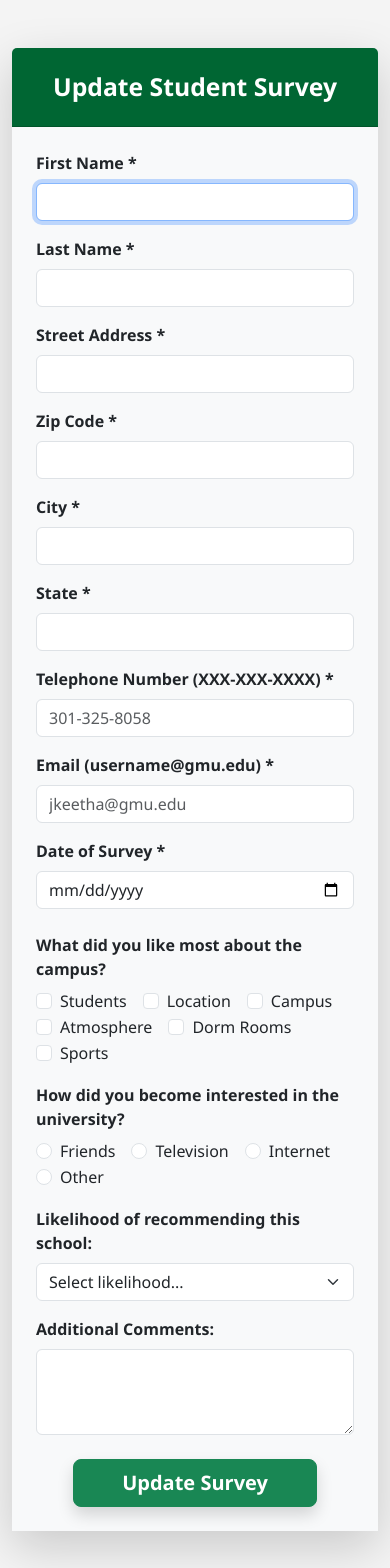
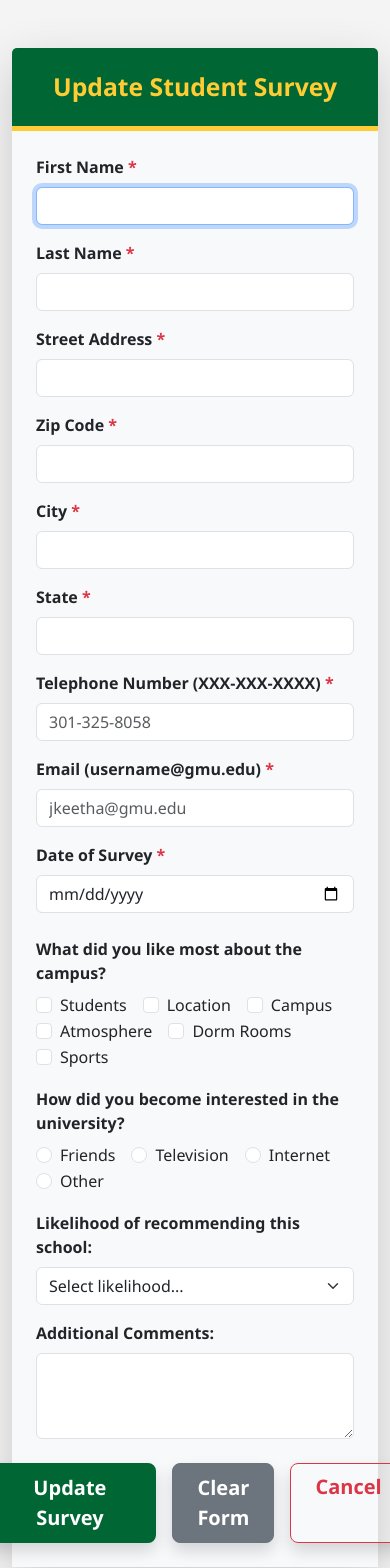
Before and after one commit to joshkeetha2803/swe645-assignment3, a React (Create React App) app in the folder frontend/: page /edit/1 in a window 390 px wide. Shown: the top 1568 px of the page. Built offline with nearby package versions, Linux system fonts and the light colour scheme; no server answers.

Commit message:
Apply final UI polish, styling, and CRUD layout changes

```diff
--- a/frontend/src/components/SurveyForm.js
+++ b/frontend/src/components/SurveyForm.js
@@ -1,5 +1,5 @@
 import React, { useState, useEffect, useRef } from 'react';
-import { useNavigate, useParams } from 'react-router-dom';
+import { useNavigate, useParams, Link } from 'react-router-dom';
 import axios from 'axios';
 
 export default function SurveyForm() {
@@ -8,28 +8,11 @@ export default function SurveyForm() {
   const firstNameRef = useRef(null);
 
   const [formData, setFormData] = useState({
-    firstName: '',
-    lastName: '',
-    street: '',
-    city: '',
-    state: '',
-    zip: '',
-    phone: '',
-    email: '',
-    date: '',
-    likedMost: [],
-    interestSource: '',
-    recommendationLikelihood: '',
-    comments: ''
+    firstName: '', lastName: '', street: '', city: '', state: '', zip: '', phone: '', email: '', date: '', likedMost: [], interestSource: '', recommendationLikelihood: '', comments: ''
   });
 
   useEffect(() => {
-    // Focus cursor on the first field immediately when form loads
-    if (firstNameRef.current) {
-      firstNameRef.current.focus();
-    }
-
-    // If editing an existing record, fetch from backend port 30081
+    if (firstNameRef.current) firstNameRef.current.focus();
     if (id) {
       axios.get(`http://52.86.110.98:30081/api/surveys/${id}`)
         .then(res => setFormData(res.data))
@@ -41,20 +24,22 @@ export default function SurveyForm() {
     const { name, value, type, checked } = e.target;
     if (type === 'checkbox') {
       let updatedLiked = [...formData.likedMost];
-      if (checked) {
-        updatedLiked.push(value);
-      } else {
-        updatedLiked = updatedLiked.filter(item => item !== value);
-      }
+      if (checked) updatedLiked.push(value);
+      else updatedLiked = updatedLiked.filter(item => item !== value);
       setFormData({ ...formData, likedMost: updatedLiked });
     } else {
       setFormData({ ...formData, [name]: value });
     }
   };
 
+  const handleClear = () => {
+    setFormData({
+      firstName: '', lastName: '', street: '', city: '', state: '', zip: '', phone: '', email: '', date: '', likedMost: [], interestSource: '', recommendationLikelihood: '', comments: ''
+    });
+  };
+
   const validateForm = () => {
     let errors = [];
-
     const nameRegex = /^[A-Za-z\s]+$/;
     if (!nameRegex.test(formData.firstName)) errors.push("First Name must contain letters only.");
     if (!nameRegex.test(formData.lastName)) errors.push("Last Name must contain letters only.");
@@ -83,20 +68,12 @@ export default function SurveyForm() {
     };
 
     if (id) {
-      // Update existing record on port 30081
       axios.put(`http://52.86.110.98:30081/api/surveys/${id}`, payload)
-        .then(() => {
-          alert("Survey updated successfully!");
-          navigate('/surveys');
-        })
+        .then(() => { alert("Survey updated successfully!"); navigate('/surveys'); })
         .catch(err => alert("Error updating survey: " + err.message));
     } else {
-      // Create new record on port 30081
       axios.post('http://52.86.110.98:30081/api/surveys', payload)
-        .then(() => {
-          alert("Survey submitted successfully!");
-          navigate('/surveys');
-        })
+        .then(() => { alert("Survey submitted successfully!"); navigate('/surveys'); })
         .catch(err => alert("Error submitting survey: " + err.message));
     }
   };
@@ -104,127 +81,55 @@ export default function SurveyForm() {
   return (
     <div className="container mt-5 mb-5">
       <div className="card shadow-lg border-0">
-        <div className="card-header text-white p-4 text-center" style={{ backgroundColor: '#006633' }}>
-          <h2 className="mb-0 fw-bold">{id ? 'Update Student Survey' : 'Student Survey Form'}</h2>
+        <div className="card-header p-4 text-center" style={{ backgroundColor: 'var(--gmu-green)', borderBottom: '5px solid var(--gmu-yellow)' }}>
+          <h2 className="mb-0 fw-bold" style={{ color: 'var(--gmu-yellow)' }}>
+            {id ? 'Update Student Survey' : 'Student Survey Form'}
+          </h2>
         </div>
         <div className="card-body p-4 bg-light">
           <form onSubmit={handleSubmit} className="row g-3">
             <div className="col-md-6">
-              <label className="form-label fw-bold">First Name *</label>
-              <input
-                ref={firstNameRef}
-                type="text"
-                className="form-control"
-                name="firstName"
-                value={formData.firstName}
-                onChange={handleChange}
-                required
-              />
+              <label className="form-label fw-bold">First Name <span className="text-danger">*</span></label>
+              <input ref={firstNameRef} type="text" className="form-control" name="firstName" value={formData.firstName} onChange={handleChange} required />
             </div>
             <div className="col-md-6">
-              <label className="form-label fw-bold">Last Name *</label>
-              <input
-                type="text"
-                className="form-control"
-                name="lastName"
-                value={formData.lastName}
-                onChange={handleChange}
-                required
-              />
+              <label className="form-label fw-bold">Last Name <span className="text-danger">*</span></label>
+              <input type="text" className="form-control" name="lastName" value={formData.lastName} onChange={handleChange} required />
             </div>
             <div className="col-12">
-              <label className="form-label fw-bold">Street Address *</label>
-              <input
-                type="text"
-                className="form-control"
-                name="street"
-                value={formData.street}
-                onChange={handleChange}
-                required
-              />
+              <label className="form-label fw-bold">Street Address <span className="text-danger">*</span></label>
+              <input type="text" className="form-control" name="street" value={formData.street} onChange={handleChange} required />
             </div>
             <div className="col-md-4">
-              <label className="form-label fw-bold">Zip Code *</label>
-              <input
-                type="text"
-                className="form-control"
-                name="zip"
-                value={formData.zip}
-                onChange={handleChange}
-                required
-              />
+              <label className="form-label fw-bold">Zip Code <span className="text-danger">*</span></label>
+              <input type="text" className="form-control" name="zip" value={formData.zip} onChange={handleChange} required />
             </div>
             <div className="col-md-4">
-              <label className="form-label fw-bold">City *</label>
-              <input
-                type="text"
-                className="form-control"
-                name="city"
-                value={formData.city}
-                onChange={handleChange}
-                required
-              />
+              <label className="form-label fw-bold">City <span className="text-danger">*</span></label>
+              <input type="text" className="form-control" name="city" value={formData.city} onChange={handleChange} required />
             </div>
             <div className="col-md-4">
-              <label className="form-label fw-bold">State *</label>
-              <input
-                type="text"
-                className="form-control"
-                name="state"
-                value={formData.state}
-                onChange={handleChange}
-                maxLength="2"
-                required
-              />
+              <label className="form-label fw-bold">State <span className="text-danger">*</span></label>
+              <input type="text" className="form-control" name="state" value={formData.state} onChange={handleChange} maxLength="2" required />
             </div>
             <div className="col-md-6">
-              <label className="form-label fw-bold">Telephone Number (XXX-XXX-XXXX) *</label>
-              <input
-                type="text"
-                className="form-control"
-                name="phone"
-                value={formData.phone}
-                onChange={handleChange}
-                placeholder="301-325-8058"
-                required
-              />
+              <label className="form-label fw-bold">Telephone Number (XXX-XXX-XXXX) <span className="text-danger">*</span></label>
+              <input type="text" className="form-control" name="phone" value={formData.phone} onChange={handleChange} placeholder="301-325-8058" required />
             </div>
             <div className="col-md-6">
-              <label className="form-label fw-bold">Email (username@gmu.edu) *</label>
-              <input
-                type="email"
-                className="form-control"
-                name="email"
-                value={formData.email}
-                onChange={handleChange}
-                placeholder="jkeetha@gmu.edu"
-                required
-              />
+              <label className="form-label fw-bold">Email (username@gmu.edu) <span className="text-danger">*</span></label>
+              <input type="email" className="form-control" name="email" value={formData.email} onChange={handleChange} placeholder="jkeetha@gmu.edu" required />
             </div>
             <div className="col-md-6">
-              <label className="form-label fw-bold">Date of Survey *</label>
-              <input
-                type="date"
-                className="form-control"
-                name="date"
-                value={formData.date}
-                onChange={handleChange}
-                required
-              />
+              <label className="form-label fw-bold">Date of Survey <span className="text-danger">*</span></label>
+              <input type="date" className="form-control" name="date" value={formData.date} onChange={handleChange} required />
             </div>
 
             <div className="col-12 mt-4">
               <label className="form-label fw-bold d-block">What did you like most about the campus?</label>
               {['students', 'location', 'campus', 'atmosphere', 'dorm rooms', 'sports'].map(opt => (
                 <div key={opt} className="form-check form-check-inline">
-                  <input
-                    className="form-check-input"
-                    type="checkbox"
-                    name="likedMost"
-                    value={opt}
-                    checked={Array.isArray(formData.likedMost) ? formData.likedMost.includes(opt) : formData.likedMost.includes(opt)}
-                    onChange={handleChange}
-                  />
+                  <input className="form-check-input" type="checkbox" name="likedMost" value={opt} checked={Array.isArray(formData.likedMost) ? formData.likedMost.includes(opt) : formData.likedMost.includes(opt)} onChange={handleChange} />
                   <label className="form-check-label text-capitalize">{opt}</label>
                 </div>
               ))}
@@ -234,14 +139,7 @@ export default function SurveyForm() {
               <label className="form-label fw-bold d-block">How did you become interested in the university?</label>
               {['friends', 'television', 'Internet', 'other'].map(src => (
                 <div key={src} className="form-check form-check-inline">
-                  <input
-                    className="form-check-input"
-                    type="radio"
-                    name="interestSource"
-                    value={src}
-                    checked={formData.interestSource === src}
-                    onChange={handleChange}
-                  />
+                  <input className="form-check-input" type="radio" name="interestSource" value={src} checked={formData.interestSource === src} onChange={handleChange} />
                   <label className="form-check-label text-capitalize">{src}</label>
                 </div>
               ))}
@@ -262,10 +160,16 @@ export default function SurveyForm() {
               <textarea className="form-control" name="comments" rows="3" value={formData.comments} onChange={handleChange}></textarea>
             </div>
 
-            <div className="col-12 text-center mt-4">
-              <button type="submit" className="btn btn-success btn-lg px-5 fw-bold shadow">
+            <div className="col-12 text-center mt-4 d-flex justify-content-center gap-3">
+              <button type="submit" className="btn btn-mason-green btn-lg px-5 fw-bold shadow">
                 {id ? 'Update Survey' : 'Submit Survey'}
               </button>
+              <button type="button" onClick={handleClear} className="btn btn-secondary btn-lg px-4 fw-bold shadow">
+                Clear Form
+              </button>
+              <Link to="/" className="btn btn-outline-danger btn-lg px-4 fw-bold shadow">
+                Cancel
+              </Link>
             </div>
           </form>
         </div>
--- a/frontend/src/components/SurveyList.js
+++ b/frontend/src/components/SurveyList.js
@@ -6,7 +6,6 @@ export default function SurveyList() {
   const [surveys, setSurveys] = useState([]);
 
   const fetchSurveys = () => {
-    // Fetch all records from backend port 30081
     axios.get('http://52.86.110.98:30081/api/surveys')
       .then(res => setSurveys(res.data))
       .catch(err => console.error("Error fetching surveys:", err));
@@ -18,7 +17,6 @@ export default function SurveyList() {
 
   const handleDelete = (id) => {
     if (window.confirm("Are you sure you want to delete this survey record?")) {
-      // Delete record on backend port 30081
       axios.delete(`http://52.86.110.98:30081/api/surveys/${id}`)
         .then(() => {
           alert("Survey deleted successfully.");
@@ -29,37 +27,55 @@ export default function SurveyList() {
   };
 
   return (
-    <div className="container mt-5">
+    <div className="container-fluid mt-5 px-4">
       <div className="d-flex justify-content-between align-items-center mb-4">
-        <h2 className="text-success fw-bold">Submitted Surveys (CRUD Portal)</h2>
-        <Link to="/survey" className="btn btn-success fw-bold shadow">Add New Survey</Link>
+        <h2 className="fw-bold" style={{ color: 'var(--gmu-green)' }}>All Survey Responses</h2>
+        <Link to="/survey" className="btn btn-mason-green fw-bold shadow">Add New Survey</Link>
       </div>
 
       {surveys.length === 0 ? (
         <div className="alert alert-info text-center py-4">No surveys recorded yet. Submit one to see it here!</div>
       ) : (
         <div className="table-responsive shadow-sm rounded">
-          <table className="table table-hover table-bordered align-middle bg-white">
-            <thead className="table-success">
+          <table className="table table-hover table-bordered align-middle bg-white" style={{ fontSize: '0.9rem' }}>
+            <thead className="table-dark">
               <tr>
                 <th>ID</th>
-                <th>Name</th>
+                <th>First Name</th>
+                <th>Last Name</th>
+                <th>Street</th>
+                <th>City</th>
+                <th>State</th>
+                <th>Zip</th>
+                <th>Phone</th>
                 <th>Email</th>
-                <th>City, State</th>
                 <th>Date</th>
-                <th>Actions</th>
+                <th>Liked Most</th>
+                <th>Interest</th>
+                <th>Recommendation</th>
+                <th>Comments</th>
+                <th style={{ minWidth: '140px' }}>Actions</th>
               </tr>
             </thead>
             <tbody>
               {surveys.map(s => (
                 <tr key={s.id}>
                   <td>{s.id}</td>
-                  <td>{s.firstName} {s.lastName}</td>
+                  <td>{s.firstName}</td>
+                  <td>{s.lastName}</td>
+                  <td>{s.street}</td>
+                  <td>{s.city}</td>
+                  <td>{s.state}</td>
+                  <td>{s.zip}</td>
+                  <td>{s.phone}</td>
                   <td>{s.email}</td>
-                  <td>{s.city}, {s.state}</td>
                   <td>{s.date}</td>
+                  <td>{s.likedMost}</td>
+                  <td>{s.interestSource}</td>
+                  <td>{s.recommendationLikelihood}</td>
+                  <td>{s.comments}</td>
                   <td>
-                    <Link to={`/edit/${s.id}`} className="btn btn-sm btn-warning me-2 fw-bold">Edit</Link>
+                    <Link to={`/edit/${s.id}`} className="btn btn-sm btn-mason-gold me-2 fw-bold">Update</Link>
                     <button onClick={() => handleDelete(s.id)} className="btn btn-sm btn-danger fw-bold">Delete</button>
                   </td>
                 </tr>
@@ -68,8 +84,8 @@ export default function SurveyList() {
           </table>
         </div>
       )}
-      <div className="text-center mt-4">
-        <Link to="/" className="btn btn-secondary">Back to Home</Link>
+      <div className="text-center mt-4 mb-5">
+        <Link to="/" className="btn btn-primary">Back to Welcome</Link>
       </div>
     </div>
   );
--- a/frontend/src/index.css
+++ b/frontend/src/index.css
@@ -10,10 +10,26 @@ body {
     color: #000;
 }
 
-.bg-mason-green {
-    background-color: var(--gmu-green) !important;
+/* Home Page Welcome Card Style */
+.card-welcome {
+    border-top: 6px solid var(--gmu-yellow) !important;
 }
 
+/* Base GMU Green Button that turns Yellow on Hover */
+.btn-mason-green {
+    background-color: var(--gmu-green) !important;
+    color: white !important;
+    border: 2px solid var(--gmu-green) !important;
+    transition: all 0.3s ease;
+}
+
+.btn-mason-green:hover {
+    background-color: var(--gmu-yellow) !important;
+    color: var(--gmu-green) !important;
+    border-color: var(--gmu-yellow) !important;
+}
+
+/* Base GMU Yellow Button */
 .btn-mason-gold {
     background-color: var(--gmu-yellow) !important;
     color: var(--gmu-green) !important;
```
Also changed, not shown: frontend/src/components/Home.js (+15 -26 lines).
